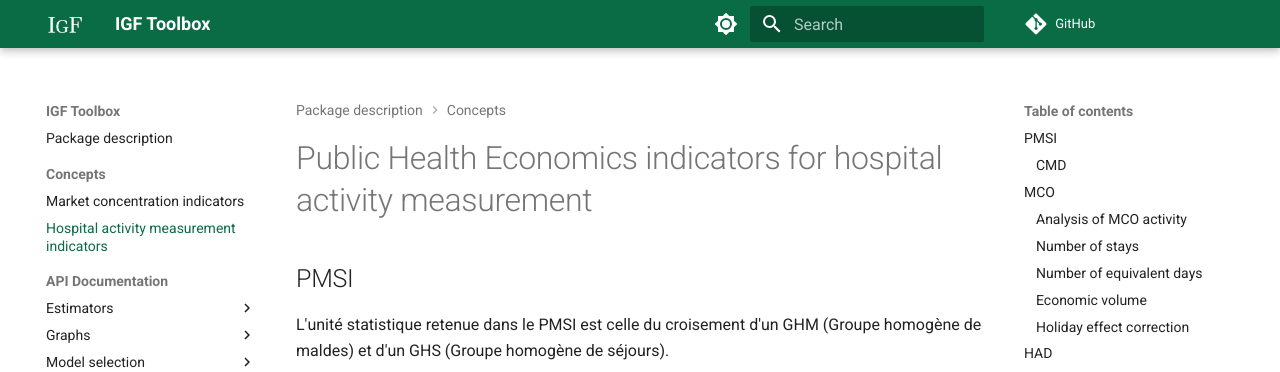
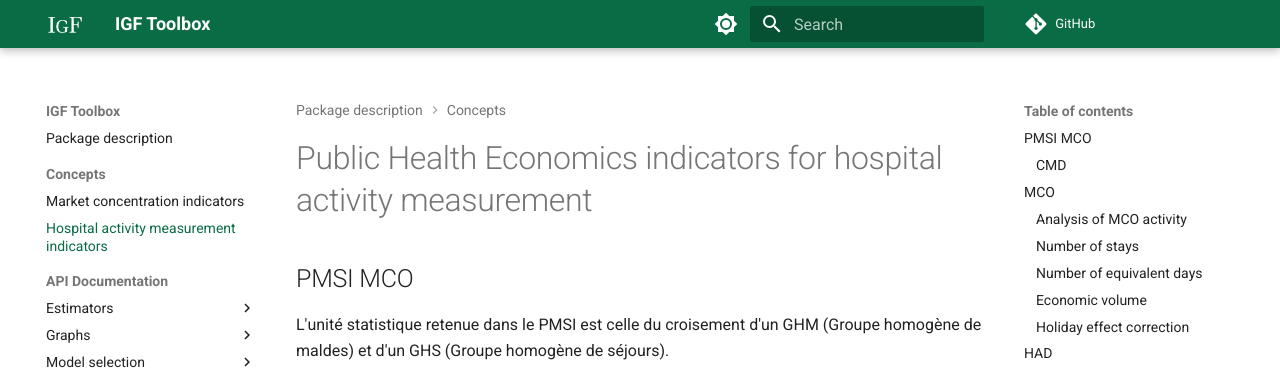
Before and after one commit to IGF-PSD/igf_toolbox, an MkDocs documentation site: the page built from docs/concepts/HOSPITAL_ACTIVITY.md, in a window 1280 px wide and 900 px high. Shown: the top 372 px of the window. Built offline with MkDocs 1.6.1 and Material for MkDocs 9.7.7, drawn with Linux system fonts in a browser that asks for light colours; comment, search, counter and statistics services are not loaded.

Commit message:
Update HOSPITAL_ACTIVITY.md

```diff
--- a/docs/concepts/HOSPITAL_ACTIVITY.md
+++ b/docs/concepts/HOSPITAL_ACTIVITY.md
@@ -1,6 +1,6 @@
 # Public Health Economics indicators for hospital activity measurement
 
-## PMSI
+## PMSI MCO
 
 L'unité statistique retenue dans le PMSI est celle du croisement d'un GHM (Groupe homogène de maldes) et d'un GHS (Groupe homogène de séjours).
 
```
